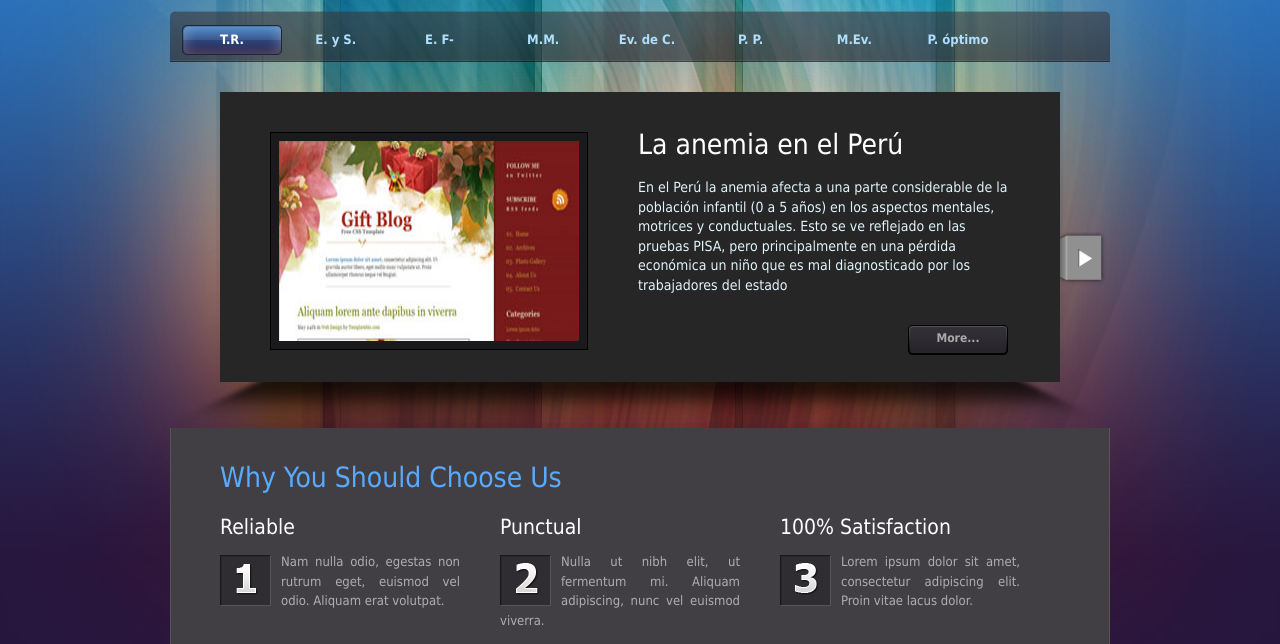
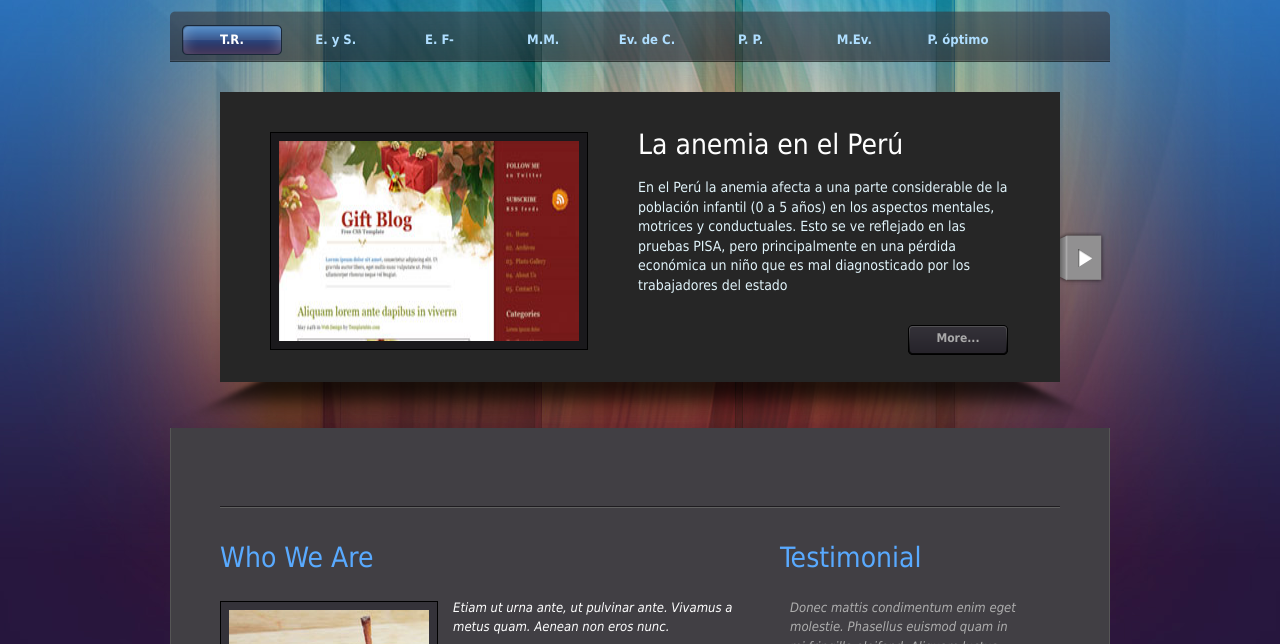
Before and after one commit to Gianmsk/AnemiaH3, a plain HTML site: page index.html in a window 1280 px wide. Shown: the part 89-733 px from the top of the page. Drawn offline with Linux system fonts and the light colour scheme.

Commit message:
Update index.html

```diff
--- a/index.html
+++ b/index.html
@@ -127,25 +127,6 @@ http://www.templatemo.com/preview/templatemo_321_glossy_box
         <div id="templatemo_content_wrapper">
 			<div id="content">
 
-                <h2>Why You Should Choose Us</h2>
-
-                <div class="reasons">
-                	<h3>Reliable</h3>
-                    <img src="images/reason1.png" alt="Reason1" />
-                    <p>Nam nulla odio, egestas non rutrum eget, euismod vel odio. Aliquam erat volutpat.</p>
-                </div>
-
-                <div class="reasons">
-                	<h3>Punctual</h3>
-                    <img src="images/reason2.png" alt="Reason2" />
-                    <p>Nulla ut nibh elit, ut fermentum mi. Aliquam adipiscing, nunc vel euismod viverra.</p>
-                </div>
-
-                <div class="reasons">
-                	<h3>100% Satisfaction</h3>
-                    <img src="images/reason3.png" alt="Reason3" />
-                    <p> Lorem ipsum dolor sit amet, consectetur adipiscing elit. Proin vitae lacus dolor. </p>
-                </div>
 
                 <div class="hr_divider"></div>
 
```
